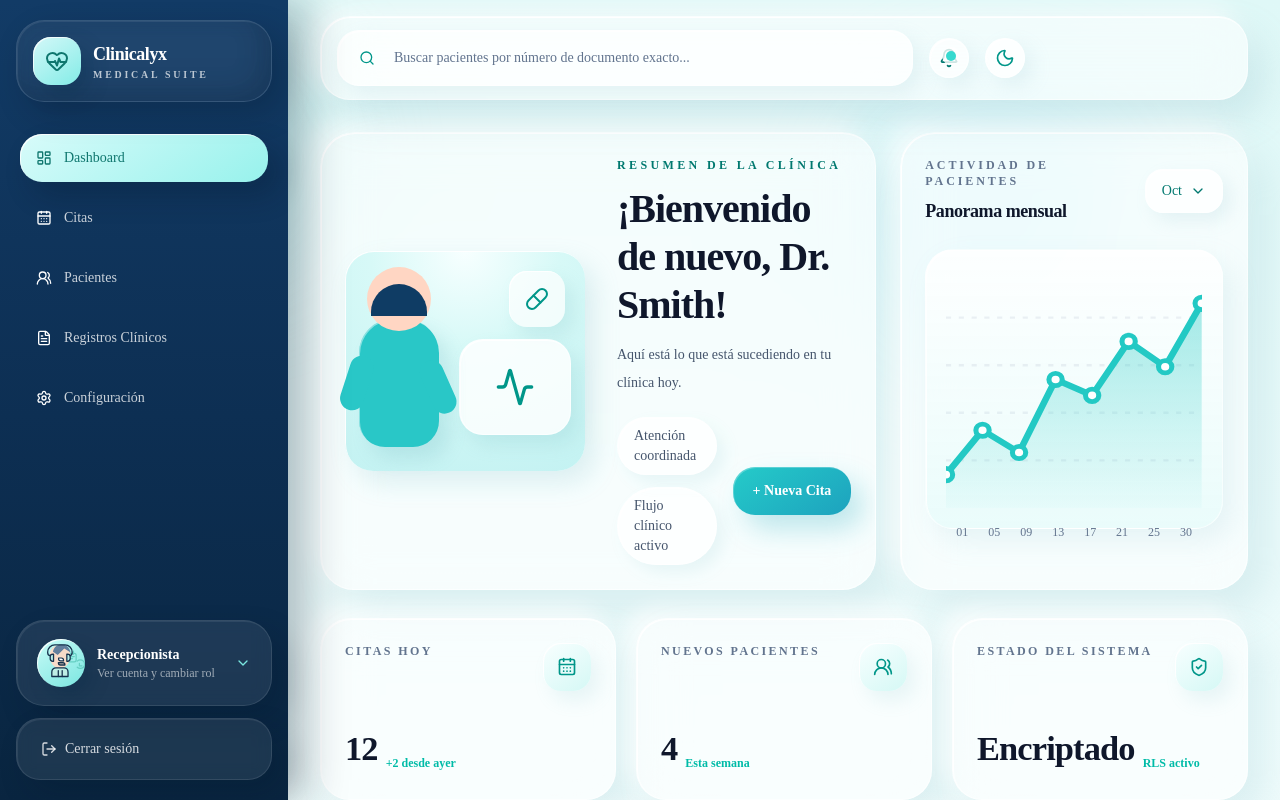
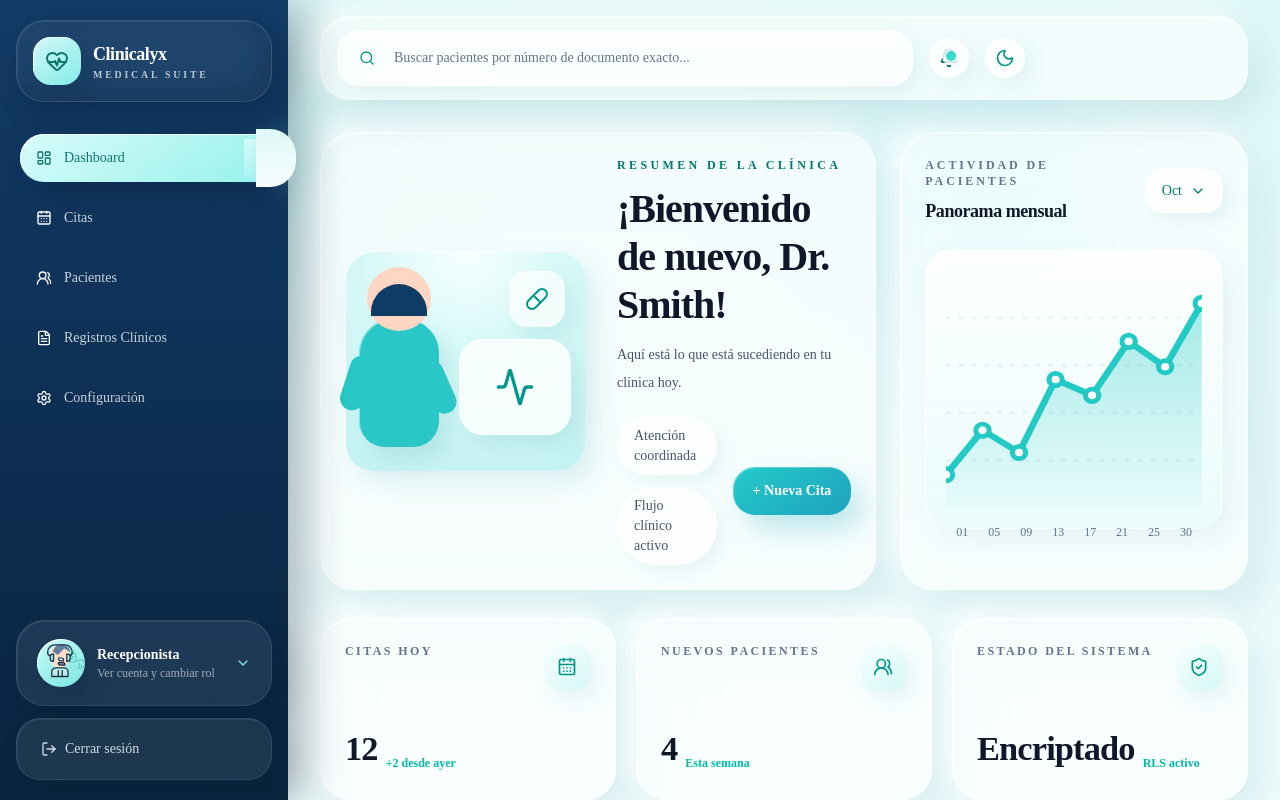
Before and after one commit to carlosindriago/clinicalyx, a Next.js app in the folder frontend/: page /dashboard in a window 1280 px wide. Shown: the top 800 px of the page. Built offline with nearby package versions, Linux system fonts and the light colour scheme.

Commit message:
style(frontend): blend active sidebar tab into content

```diff
--- a/frontend/components/app-sidebar.tsx
+++ b/frontend/components/app-sidebar.tsx
@@ -227,7 +227,10 @@ export function Sidebar() {
         </div>
       </div>
 
-      <nav aria-label="Authenticated navigation" className="flex-1 space-y-3 px-1 py-8">
+      <nav
+        aria-label="Authenticated navigation"
+        className="flex-1 space-y-3 overflow-visible px-1 py-8"
+      >
         {navigationItems.map((item) => {
           const isActive = isActivePath(pathname, item.href);
           const Icon = item.icon;
@@ -238,9 +241,9 @@ export function Sidebar() {
               href={item.href}
               aria-current={isActive ? "page" : undefined}
               className={cn(
-                "group flex min-h-12 items-center gap-3 rounded-[22px] px-4 text-sm font-medium text-white/78 transition-all duration-200 hover:bg-white/10 hover:text-white focus-visible:outline-none focus-visible:ring-2 focus-visible:ring-white/40",
+                "group relative z-10 flex min-h-12 items-center gap-3 overflow-visible rounded-[22px] px-4 text-sm font-medium text-white/78 transition-[background-color,box-shadow,color,transform] duration-300 ease-out hover:bg-white/10 hover:text-white focus-visible:outline-none focus-visible:ring-2 focus-visible:ring-white/40",
                 isActive &&
-                  "bg-[linear-gradient(145deg,#d8fbfa,#97f2ec)] text-[#0f766e] shadow-[inset_1px_1px_0_rgba(255,255,255,0.85),12px_14px_28px_rgba(4,18,34,0.24)]"
+                  "rounded-[24px_0_0_24px] bg-[linear-gradient(145deg,#d8fbfa,#97f2ec)] pr-6 text-[#0f766e] shadow-[inset_1px_1px_0_rgba(255,255,255,0.85),12px_14px_28px_rgba(4,18,34,0.24)] after:pointer-events-none after:absolute after:-right-7 after:top-1/2 after:h-[calc(100%+10px)] after:w-10 after:-translate-y-1/2 after:rounded-[0_26px_26px_0] after:bg-[linear-gradient(180deg,#dff8f7_0%,#ebfbfb_50%,#f7fcfc_100%)] after:shadow-[18px_0_28px_rgba(141,202,210,0.22)] before:pointer-events-none before:absolute before:-right-2 before:top-1/2 before:h-[calc(100%-10px)] before:w-8 before:-translate-y-1/2 before:rounded-r-[22px] before:bg-[linear-gradient(145deg,#d8fbfa,#97f2ec)] before:shadow-[8px_0_18px_rgba(151,242,236,0.18)] dark:after:bg-[radial-gradient(circle_at_left,#17324c_0%,#0d2236_55%,#081725_100%)] dark:after:shadow-[18px_0_30px_rgba(0,0,0,0.24)]"
               )}
             >
               <Icon
```
